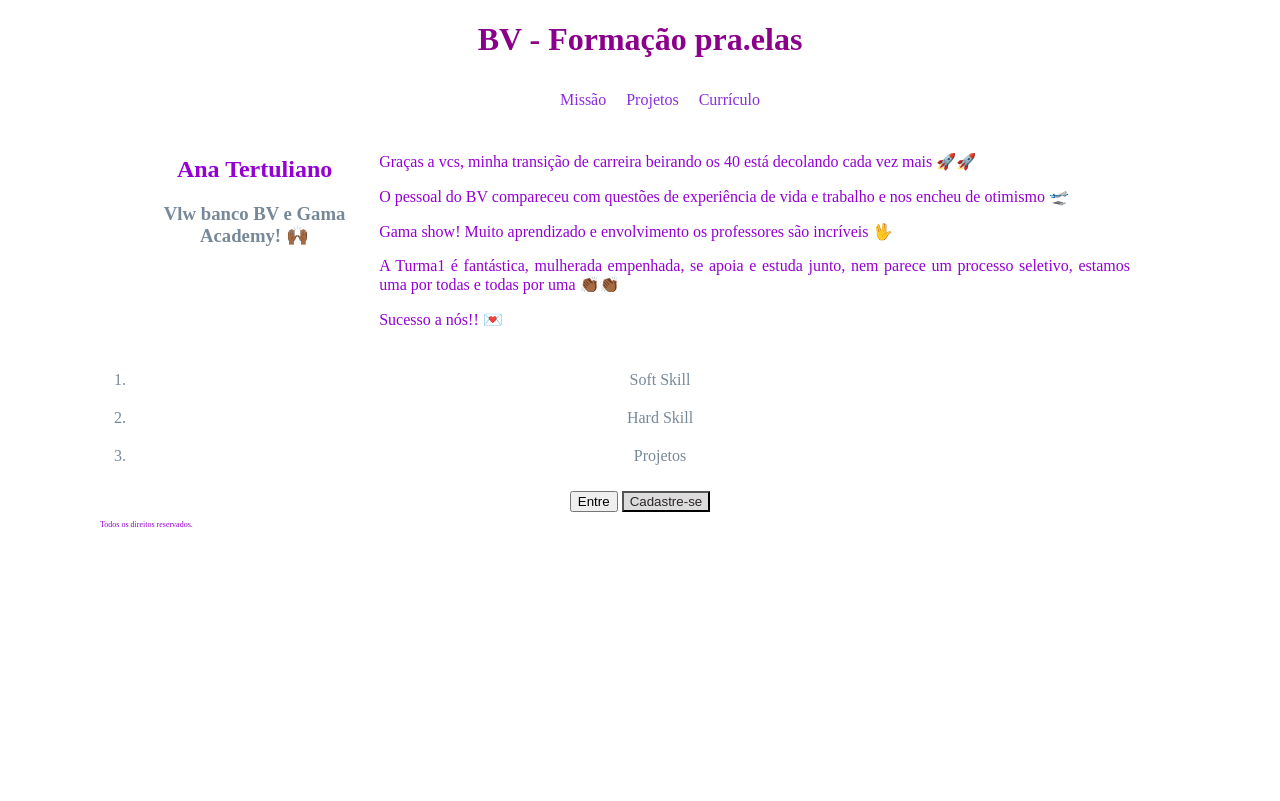
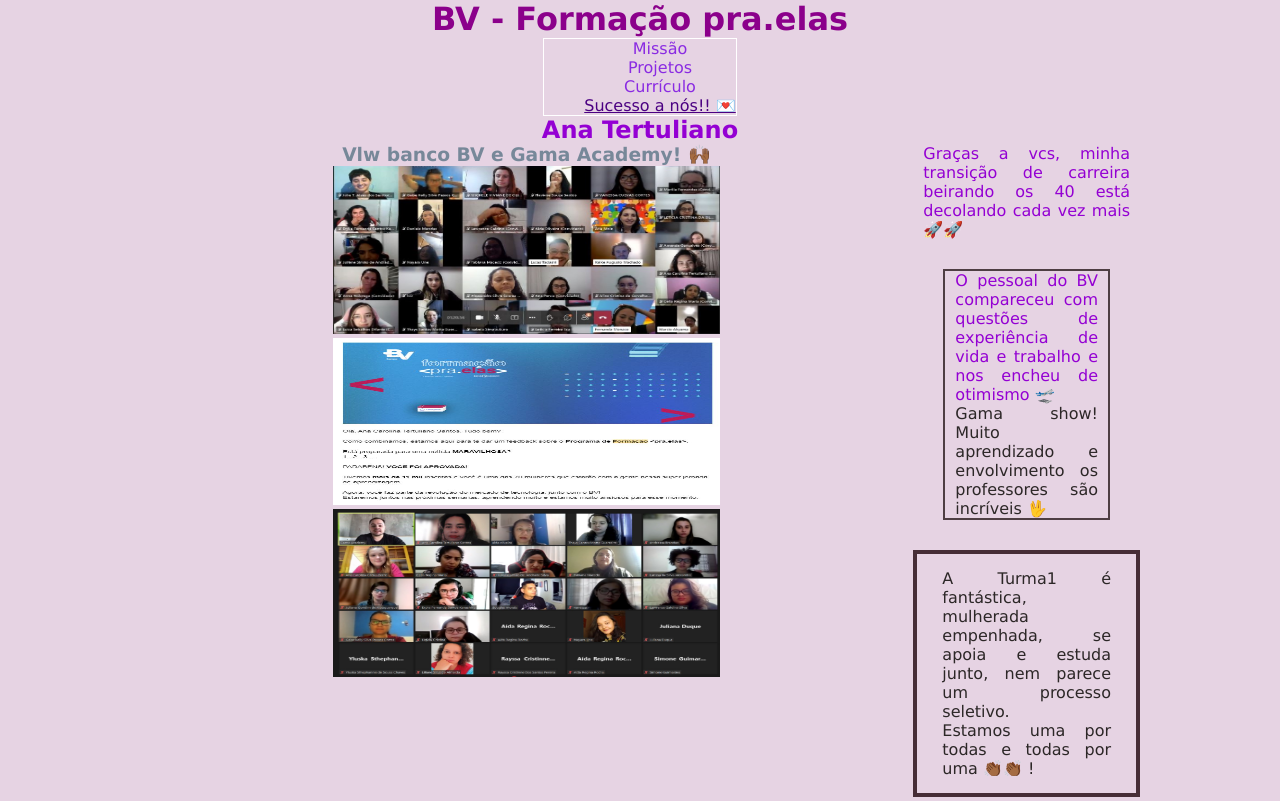
Before and after one commit to AnaTertu/pra_elas_BV, a plain HTML site: page projeto1/index.html in a window 1280 px wide. Shown: the top 801 px of the page. Drawn offline with Linux system fonts and the light colour scheme.

Commit message:
image, e melhorias

```diff
--- a/projeto1/index.html
+++ b/projeto1/index.html
@@ -11,32 +11,49 @@
         <header>
             <div>
                 <h1 style="color:darkmagenta">BV - Formação pra.elas</h1>
-            <ul class="list">
-                <a href=""><li>Missão</li></a>
-                <a href=""><li>Projetos</li></a>
-                <a href=""><li>Currículo</li></a>
+            <ul class="navigation">
+                <nav>
+                    <a href=""><li>Missão</li></a>
+                    <a href=""><li>Projetos</li></a>
+                    <a href=""><li>Currículo</li></a>
+                    <span>Sucesso a nós!! 💌</span>
+                </nav>
             </ul>
+            </div>
+            <div class="importante">
+                <div style="display: none;">
+                    <h2>Ana Tertuliano</h2>
+                </div>
             </div>
             <div class="container">
                 <div>
-                <h2>Ana Tertuliano</h2>
                 <h3>Vlw banco BV e Gama Academy! 🙌🏾</h3>
+                <img src="image/bv_momentos.JPG" width="50%" height="20%"/>
+                <img src="image/BV_praElas.JPG" width="50%" height="20%"/>
+                <img src="image/turma.JPG" width="50%" height="20%"/>
                 </div>
                 <div>
                     <p>Graças a vcs, minha transição de carreira beirando os 40 está decolando cada vez mais 🚀🚀</p>
-                    <p>O pessoal do BV compareceu com questões de experiência de vida e trabalho e nos encheu de otimismo 🛫</p>
-                    <p>Gama show! Muito aprendizado e envolvimento os professores são incríveis 🖖</p>
-                    <p>A Turma1 é fantástica, mulherada empenhada, se apoia e estuda junto, nem parece um processo seletivo, estamos uma por todas e todas por uma 👏🏾👏🏾</p>
-                    <p>Sucesso a nós!! 💌</p>
+                    <div id="first">
+                        <div>
+                            <p id="son1">O pessoal do BV compareceu com questões de experiência de vida e trabalho e nos encheu de otimismo 🛫</p>
+                        </div>
+                        <p id="grandson2">Gama show! Muito aprendizado e envolvimento os professores são incríveis 🖖</p>
+                    </div>
+                    <div id="second">
+                        <div>
+                            <p id="son2">A Turma1 é fantástica, mulherada empenhada, se apoia e estuda junto, nem parece um processo seletivo.</p>
+                        </div>
+                        <p id="grandson2">Estamos uma por todas e todas por uma 👏🏾👏🏾 !</p>
+                    </div>
                 </div>
             </div>
         </header>
         <section>
-            <article>
+            <article class="list">
                 <ol>
                     <li>Soft Skill</li>
                     <li>Hard Skill</li>
-                    <li>Projetos</li>
                 </ol>
             </article>
             <div>
--- a/projeto1/style.css
+++ b/projeto1/style.css
@@ -1,11 +1,84 @@
+* {
+  margin: 0 auto; /*top right botton left*/ /* (top, botton)(right, left) */
+  font-family: Verdana, Geneva, Tahoma, sans-serif;
+}
+
 /* tags */
 body {
-  margin: 0 auto; /*top right botton left*/ /* (top, botton)(right, left) */
   color: lightslategrey;
   text-align: center;
-  background-color: white;
+  background-color: rgb(230, 211, 227);
   max-width: 1100px;
 }
+
+.navigation {
+  display: inline-block;
+  list-style: none;
+  cursor: pointer;
+}
+
+.navigation nav span {
+  color: indigo;
+  text-decoration: underline;
+  transition: 300ms;
+}
+
+/* Hover altera o estilo quando o mouse passa por cima */
+.navigation nav a:hover {
+  color: indigo;
+  text-decoration: underline;
+  background-color: rgb(16, 14, 19);
+}
+
+a {
+  text-decoration: none;
+  color: blueviolet;
+}
+
+/* Evite usar, somente para casos extremos para alterar o inline style */
+.importante > div {
+  display: block !important;
+}
+
+/* .class */
+.container {
+  display: flex;
+  margin: 0 auto;
+  max-width: 1000px;
+}
+
+.container #first {
+  border: 2px solid rgb(78, 62, 67);
+  margin: 30px;
+}
+
+/* Com > somente o son1 é alerado o grandson1 não.*/
+#first > p {
+  color: rgb(44, 39, 39);
+}
+
+.container #second {
+  border: 4px solid rgb(70, 45, 54);
+  padding: 15px;
+  margin-bottom: 10px;
+}
+
+/* sem > os son1 e grandson1 seriam alterados. */
+#second p {
+  color: rgb(44, 39, 39);
+}
+
+.list {
+  display: flex;
+  justify-content: center;
+  margin: 10px;
+}
+
+.list li {
+  list-style: none; /*remove as bolinhas */
+  padding: 10px;
+}
+
 ul {
   border: 1px solid white;
 }
@@ -22,33 +95,12 @@
   color: rgb(44, 39, 39);
 }
 
-/* .class */
-.container {
-  display: flex;
-  margin: 0 auto;
-  max-width: 1000px;
-}
-
 p {
   text-align: justify;
   padding: 0 10px;
 }
 
 .copy {
-  font-size: 8px;
+  font-size: 8px !important;
+  margin-bottom: 15px !important;
 }
-
-.list {
-  list-style: none;
-  display: flex;
-  justify-content: center;
-}
-
-a {
-  text-decoration: none;
-  color: blueviolet;
-}
-
-li {
-  padding: 10px;
-}
```
Also changed, not shown: projeto1/image/BV_praElas.JPG (added), projeto1/image/bv_momentos.JPG (added), projeto1/image/bvm.JPG (added), projeto1/image/turma.JPG (added).
